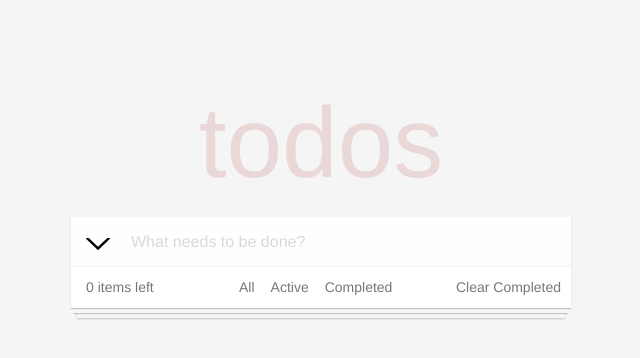
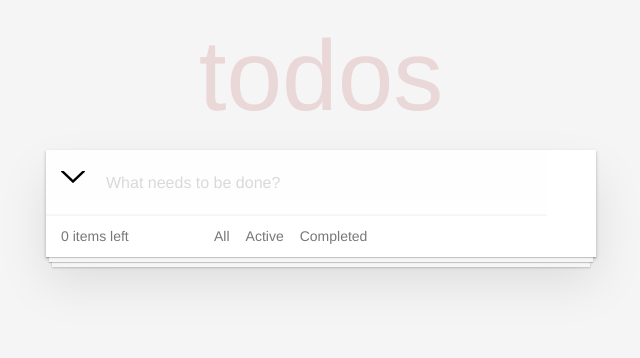
Before and after one commit to T-Tsava/react-app, a React (Create React App) app: page / in a window 1280 px wide. Shown: the top 358 px of the page, without its empty margins (319-959 px from the left). Built offline with nearby package versions, Linux system fonts and the light colour scheme.

Commit message:
Minor code/style fixes. When editing press ESC to cancle edit

```diff
--- a/src/App.js
+++ b/src/App.js
@@ -34,11 +34,11 @@ const App = () => {
     });
 
     if(checkTodos.length != newTodos.length){
-      newTodos.forEach((element, index) => {
+      newTodos.forEach((element) => {
         element.isCompleted = true;
       });
     }else {
-      newTodos.forEach((element, index) => {
+      newTodos.forEach((element) => {
         element.isCompleted = false;
       });
     }
@@ -69,26 +69,35 @@ const App = () => {
     const newTodos = [...todos];
     newTodos[index].editing = true;
     setTodos(newTodos);
-    // //setTodos(newTodos);
-    // let replace = document.getElementById(index)
-    // replace.innerHTML = ``;
-
-
   };
-// Rename
 
   // Task Count
   const CountDos = () => {
-    let countOfTasks = 0
+    let countOfTasks = 0;
     todos.forEach(element => {
-
       if (element.isCompleted == true){
-
       }else {
         countOfTasks++
-      }
+      };
     });
     return countOfTasks;
+  };
+
+  // Counts Completed
+  const CountCompleted = () => {
+    let countOfTasks = 0;
+    todos.forEach(element => {
+      if (element.isCompleted == true){
+        countOfTasks++;
+      }else {
+
+      };
+    });
+    if(countOfTasks > 0){
+      return <a className='removeAllButton' onClick={() => removeCompleted()}>Clear Completed</a>;
+    }else {
+      return '';
+    };
   };
 
   // Show All tasks
@@ -110,7 +119,7 @@ const App = () => {
         element.toHide = false;
       }else {
         element.toHide = true;
-      }
+      };
     });
     setTodos(newTodos);
   };
@@ -124,7 +133,7 @@ const App = () => {
         element.toHide = false;
       }else {
         element.toHide = true;
-      }
+      };
     });
     setTodos(newTodos);
   };
@@ -132,6 +141,7 @@ const App = () => {
   return (
     <div className="app">
       <h1 className='title'>todos</h1>
+      <div className='tasksContainer'>
         <div className='todos'>
           <div className='todo-list'>
           <a className='MarkAllButton' onClick={() => completeAllTodo()}></a>
@@ -157,8 +167,9 @@ const App = () => {
             <a className='' onClick={() => showActive()}>Active</a>
             <a className='' onClick={() => showCompleted()}>Completed</a>
           </div>
-        <a className='removeAllButton' onClick={() => removeCompleted()}>Clear Completed</a>
+          <CountCompleted />
           <div className='clear'></div>
+        </div>
       </div>
     </div>
   );
--- a/src/components/RenameForm.js
+++ b/src/components/RenameForm.js
@@ -1,23 +1,32 @@
 import React from 'react';
-// input field
+// Rename
 const RenameForm = ({todos,todo, setTodos, index }) => {
     const [value,setValue] = React.useState("");
+    const newTodos = [...todos];
 
     const handleSubmit = e => {
         e.preventDefault();
         if (!value) return;
 
-
-
-        const newTodos = [...todos];
-        newTodos[index].text = value;
-        newTodos[index].editing = false;
-
-        console.log(newTodos);
-        setTodos(newTodos);
+        let woSpaces = value.replace(/\s/g, '');
+        if (woSpaces.length > 0) {
+          newTodos[index].text = value;
+          newTodos[index].editing = false;
+          setTodos(newTodos);
+        } else {
+          return;
+        };
 
         setValue('');
     };
+
+    const cancelEditing = (eventCode, index) => {
+
+      if(eventCode.keyCode === 27){
+        newTodos[index].editing = false;
+        setTodos(newTodos);
+      }
+    }
 
     return (
       <form onSubmit={handleSubmit}>
@@ -25,7 +34,9 @@ const RenameForm = ({todos,todo, setTodos, index }) => {
         <input  onChange={e => setValue(e.target.value)}
                 className={todo.editing ? "input renameInput" : "displaynone"}
                 type='text' value={value}
-                placeholder={todo.text}/>
+                placeholder={todo.text}
+                onKeyDown={(e) => cancelEditing(e, index)}
+                />
       </form>
     );
   };
--- a/src/components/Todo.js
+++ b/src/components/Todo.js
@@ -13,7 +13,6 @@ const Todo = ({todos, todo, index, completeTodo, removeTodo, renameTodo, setTodo
     return (
       <div id={index}
       className={filterTasks()}
-
       >
         <input type="checkbox" className='check_task' onClick={() => completeTodo(index)}/>
         <a  onDoubleClick={() => renameTodo(index)}>{todo.text}</a>
--- a/src/components/TodoForm.js
+++ b/src/components/TodoForm.js
@@ -13,7 +13,7 @@ const TodoForm = ({ addTodo }) => {
     return (
       <form onSubmit={handleSubmit}>
         <input  type="text"
-                className='input'
+                className='input addInput'
                 value={value}
                 onChange={e => setValue(e.target.value)}
                 placeholder='What needs to be done?'/>
--- a/src/index.css
+++ b/src/index.css
@@ -25,11 +25,16 @@ body {
   font-weight: 100;
   text-align: center;
   color: rgba(175, 47, 47, 0.15);
-  padding-bottom:0;
-  margin-bottom:0;
+  padding:0;
+  margin:0;
+}
+.tasksContainer {
+  width: 550px;
+  margin:0 auto;
+  box-shadow: 0 2px 4px 0 rgb(0 0 0 / 20%), 0 25px 50px 0 rgb(0 0 0 / 10%);
 }
 .todos {
-  width:500px;
+  width:550px;
   margin:0 auto;
   position: relative;
   background-color:white;
@@ -42,6 +47,9 @@ body {
   background: rgba(0, 0, 0, 0.003);
   box-shadow: inset 0 -2px 1px rgb(0 0 0 / 3%);
   font: 16px 'Helvetica Neue', Helvetica, Arial;
+}
+.addInput {
+  height:33.59px;
 }
 .renameInput {
   background: rgba(255, 255, 255, 1);
```
Lines whose indentation alone changed are shown as unchanged.
